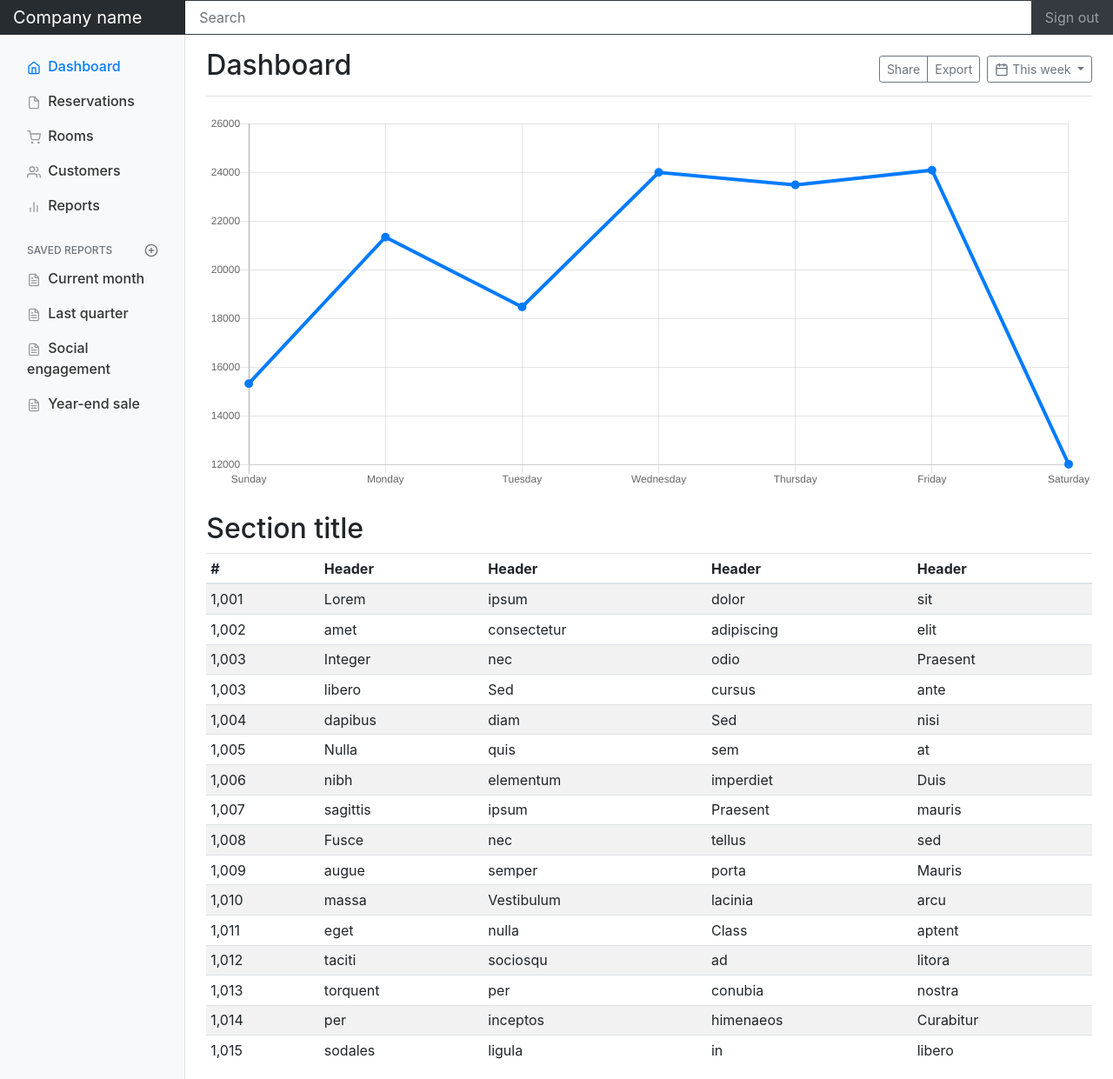
After one commit to metaworldlibrary/avmr, a PHP site: page /admin.php in a window 1280 px wide. The commit adds this page. Shown: the whole page at 87% size. Run offline with PHP 8.4, Linux system fonts and the light colour scheme; some libraries are stand-ins or nearby versions.

Commit message:
Minor changes

```diff
--- /dev/null
+++ b/admin.php
@@ -0,0 +1,296 @@
+<!doctype html>
+<html lang="en">
+  <head>
+    <meta charset="utf-8">
+    <meta name="viewport" content="width=device-width, initial-scale=1, shrink-to-fit=no">
+    <meta name="description" content="">
+    <meta name="author" content="">
+    <link rel="icon" href="img/logo2.ico">
+
+    <title>Amazing view: Dashboard</title>
+
+
+    <!-- Custom styles for this template -->
+    <link rel="stylesheet" href="css/admin.css">
+  </head>
+
+  <body>
+    <nav class="navbar navbar-dark sticky-top bg-dark flex-md-nowrap p-0">
+      <a class="navbar-brand col-sm-3 col-md-2 mr-0" href="#">Company name</a>
+      <input class="form-control form-control-dark w-100" type="text" placeholder="Search" aria-label="Search">
+      <ul class="navbar-nav px-3">
+        <li class="nav-item text-nowrap">
+          <a class="nav-link" href="#">Sign out</a>
+        </li>
+      </ul>
+    </nav>
+
+    <div class="container-fluid">
+      <div class="row">
+        <nav class="col-md-2 d-none d-md-block bg-light sidebar">
+          <div class="sidebar-sticky">
+            <ul class="nav flex-column">
+              <li class="nav-item">
+                <a class="nav-link active" href="#">
+                  <span data-feather="home"></span>
+                  Dashboard <span class="sr-only">(current)</span>
+                </a>
+              </li>
+              <li class="nav-item">
+                <a class="nav-link" href="#">
+                  <span data-feather="file"></span>
+                  Reservations
+                </a>
+              </li>
+              <li class="nav-item">
+                <a class="nav-link" href="#">
+                  <span data-feather="shopping-cart"></span>
+                  Rooms
+                </a>
+              </li>
+              <li class="nav-item">
+                <a class="nav-link" href="#">
+                  <span data-feather="users"></span>
+                  Customers
+                </a>
+              </li>
+              <li class="nav-item">
+                <a class="nav-link" href="#">
+                  <span data-feather="bar-chart-2"></span>
+                  Reports
+                </a>
+              </li>
+            </ul>
+
+            <h6 class="sidebar-heading d-flex justify-content-between align-items-center px-3 mt-4 mb-1 text-muted">
+              <span>Saved reports</span>
+              <a class="d-flex align-items-center text-muted" href="#">
+                <span data-feather="plus-circle"></span>
+              </a>
+            </h6>
+            <ul class="nav flex-column mb-2">
+              <li class="nav-item">
+                <a class="nav-link" href="#">
+                  <span data-feather="file-text"></span>
+                  Current month
+                </a>
+              </li>
+              <li class="nav-item">
+                <a class="nav-link" href="#">
+                  <span data-feather="file-text"></span>
+                  Last quarter
+                </a>
+              </li>
+              <li class="nav-item">
+                <a class="nav-link" href="#">
+                  <span data-feather="file-text"></span>
+                  Social engagement
+                </a>
+              </li>
+              <li class="nav-item">
+                <a class="nav-link" href="#">
+                  <span data-feather="file-text"></span>
+                  Year-end sale
+                </a>
+              </li>
+            </ul>
+          </div>
+        </nav>
+
+        <main role="main" class="col-md-9 ml-sm-auto col-lg-10 pt-3 px-4">
+          <div class="d-flex justify-content-between flex-wrap flex-md-nowrap align-items-center pb-2 mb-3 border-bottom">
+            <h1 class="h2">Dashboard</h1>
+            <div class="btn-toolbar mb-2 mb-md-0">
+              <div class="btn-group mr-2">
+                <button class="btn btn-sm btn-outline-secondary">Share</button>
+                <button class="btn btn-sm btn-outline-secondary">Export</button>
+              </div>
+              <button class="btn btn-sm btn-outline-secondary dropdown-toggle">
+                <span data-feather="calendar"></span>
+                This week
+              </button>
+            </div>
+          </div>
+
+          <canvas class="my-4" id="myChart" width="900" height="380"></canvas>
+
+          <h2>Section title</h2>
+          <div class="table-responsive">
+            <table class="table table-striped table-sm">
+              <thead>
+                <tr>
+                  <th>#</th>
+                  <th>Header</th>
+                  <th>Header</th>
+                  <th>Header</th>
+                  <th>Header</th>
+                </tr>
+              </thead>
+              <tbody>
+                <tr>
+                  <td>1,001</td>
+                  <td>Lorem</td>
+                  <td>ipsum</td>
+                  <td>dolor</td>
+                  <td>sit</td>
+                </tr>
+                <tr>
+                  <td>1,002</td>
+                  <td>amet</td>
+                  <td>consectetur</td>
+                  <td>adipiscing</td>
+                  <td>elit</td>
+                </tr>
+                <tr>
+                  <td>1,003</td>
+                  <td>Integer</td>
+                  <td>nec</td>
+                  <td>odio</td>
+                  <td>Praesent</td>
+                </tr>
+                <tr>
+                  <td>1,003</td>
+                  <td>libero</td>
+                  <td>Sed</td>
+                  <td>cursus</td>
+                  <td>ante</td>
+                </tr>
+                <tr>
+                  <td>1,004</td>
+                  <td>dapibus</td>
+                  <td>diam</td>
+                  <td>Sed</td>
+                  <td>nisi</td>
+                </tr>
+                <tr>
+                  <td>1,005</td>
+                  <td>Nulla</td>
+                  <td>quis</td>
+                  <td>sem</td>
+                  <td>at</td>
+                </tr>
+                <tr>
+                  <td>1,006</td>
+                  <td>nibh</td>
+                  <td>elementum</td>
+                  <td>imperdiet</td>
+                  <td>Duis</td>
+                </tr>
+                <tr>
+                  <td>1,007</td>
+                  <td>sagittis</td>
+                  <td>ipsum</td>
+                  <td>Praesent</td>
+                  <td>mauris</td>
+                </tr>
+                <tr>
+                  <td>1,008</td>
+                  <td>Fusce</td>
+                  <td>nec</td>
+                  <td>tellus</td>
+                  <td>sed</td>
+                </tr>
+                <tr>
+                  <td>1,009</td>
+                  <td>augue</td>
+                  <td>semper</td>
+                  <td>porta</td>
+                  <td>Mauris</td>
+                </tr>
+                <tr>
+                  <td>1,010</td>
+                  <td>massa</td>
+                  <td>Vestibulum</td>
+                  <td>lacinia</td>
+                  <td>arcu</td>
+                </tr>
+                <tr>
+                  <td>1,011</td>
+                  <td>eget</td>
+                  <td>nulla</td>
+                  <td>Class</td>
+                  <td>aptent</td>
+                </tr>
+                <tr>
+                  <td>1,012</td>
+                  <td>taciti</td>
+                  <td>sociosqu</td>
+                  <td>ad</td>
+                  <td>litora</td>
+                </tr>
+                <tr>
+                  <td>1,013</td>
+                  <td>torquent</td>
+                  <td>per</td>
+                  <td>conubia</td>
+                  <td>nostra</td>
+                </tr>
+                <tr>
+                  <td>1,014</td>
+                  <td>per</td>
+                  <td>inceptos</td>
+                  <td>himenaeos</td>
+                  <td>Curabitur</td>
+                </tr>
+                <tr>
+                  <td>1,015</td>
+                  <td>sodales</td>
+                  <td>ligula</td>
+                  <td>in</td>
+                  <td>libero</td>
+                </tr>
+              </tbody>
+            </table>
+          </div>
+        </main>
+      </div>
+    </div>
+
+    <!-- Bootstrap core JavaScript
+    ================================================== -->
+    <!-- Placed at the end of the document so the pages load faster -->
+    <script src="https://code.jquery.com/jquery-3.4.1.js" integrity="sha384-KJ3o2DKtIkvYIK3UENzmM7KCkRr/rE9/Qpg6aAZGJwFDMVNA/GpGFF93hXpG5KkN" crossorigin="anonymous"></script>
+    <script>window.jQuery || document.write('<script src="../../../../assets/js/vendor/jquery-slim.min.js"><\/script>')</script>
+    <script src="https://cdn.jsdelivr.net/npm/popper.js@1.16.0/dist/umd/popper.min.js"></script>
+    <link href="https://stackpath.bootstrapcdn.com/bootstrap/4.4.1/css/bootstrap.min.css" rel="stylesheet" integrity="sha384-Vkoo8x4CGsO3+Hhxv8T/Q5PaXtkKtu6ug5TOeNV6gBiFeWPGFN9MuhOf23Q9Ifjh" crossorigin="anonymous">
+    <script src="https://stackpath.bootstrapcdn.com/bootstrap/4.4.1/js/bootstrap.min.js"></script>
+
+    <!-- Icons -->
+    <script src="https://unpkg.com/feather-icons/dist/feather.min.js"></script>
+    <script>
+      feather.replace()
+    </script>
+
+    <!-- Graphs -->
+    <script src="https://cdnjs.cloudflare.com/ajax/libs/Chart.js/2.7.1/Chart.min.js"></script>
+    <script>
+      var ctx = document.getElementById("myChart");
+      var myChart = new Chart(ctx, {
+        type: 'line',
+        data: {
+          labels: ["Sunday", "Monday", "Tuesday", "Wednesday", "Thursday", "Friday", "Saturday"],
+          datasets: [{
+            data: [15339, 21345, 18483, 24003, 23489, 24092, 12034],
+            lineTension: 0,
+            backgroundColor: 'transparent',
+            borderColor: '#007bff',
+            borderWidth: 4,
+            pointBackgroundColor: '#007bff'
+          }]
+        },
+        options: {
+          scales: {
+            yAxes: [{
+              ticks: {
+                beginAtZero: false
+              }
+            }]
+          },
+          legend: {
+            display: false,
+          }
+        }
+      });
+    </script>
+  </body>
+</html>
--- /dev/null
+++ b/css/admin.css
@@ -0,0 +1,93 @@
+body {
+  font-size: .875rem;
+}
+
+.feather {
+  width: 16px;
+  height: 16px;
+  vertical-align: text-bottom;
+}
+
+/*
+ * Sidebar
+ */
+
+.sidebar {
+  position: fixed;
+  top: 0;
+  bottom: 0;
+  left: 0;
+  z-index: 100; /* Behind the navbar */
+  padding: 0;
+  box-shadow: inset -1px 0 0 rgba(0, 0, 0, .1);
+}
+
+.sidebar-sticky {
+  position: -webkit-sticky;
+  position: sticky;
+  top: 48px; /* Height of navbar */
+  height: calc(100vh - 48px);
+  padding-top: .5rem;
+  overflow-x: hidden;
+  overflow-y: auto; /* Scrollable contents if viewport is shorter than content. */
+}
+
+.sidebar .nav-link {
+  font-weight: 500;
+  color: #333;
+}
+
+.sidebar .nav-link .feather {
+  margin-right: 4px;
+  color: #999;
+}
+
+.sidebar .nav-link.active {
+  color: #007bff;
+}
+
+.sidebar .nav-link:hover .feather,
+.sidebar .nav-link.active .feather {
+  color: inherit;
+}
+
+.sidebar-heading {
+  font-size: .75rem;
+  text-transform: uppercase;
+}
+
+/*
+ * Navbar
+ */
+
+.navbar-brand {
+  padding-top: .75rem;
+  padding-bottom: .75rem;
+  font-size: 1rem;
+  background-color: rgba(0, 0, 0, .25);
+  box-shadow: inset -1px 0 0 rgba(0, 0, 0, .25);
+}
+
+.navbar .form-control {
+  padding: .75rem 1rem;
+  border-width: 0;
+  border-radius: 0;
+}
+
+.form-control-dark {
+  color: #fff;
+  background-color: rgba(255, 255, 255, .1);
+  border-color: rgba(255, 255, 255, .1);
+}
+
+.form-control-dark:focus {
+  border-color: transparent;
+  box-shadow: 0 0 0 3px rgba(255, 255, 255, .25);
+}
+
+/*
+ * Utilities
+ */
+
+.border-top { border-top: 1px solid #e5e5e5; }
+.border-bottom { border-bottom: 1px solid #e5e5e5; }
```
Also changed, not shown: index.php (+11 -12 lines).
